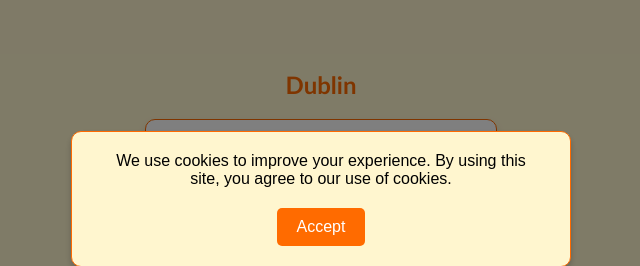
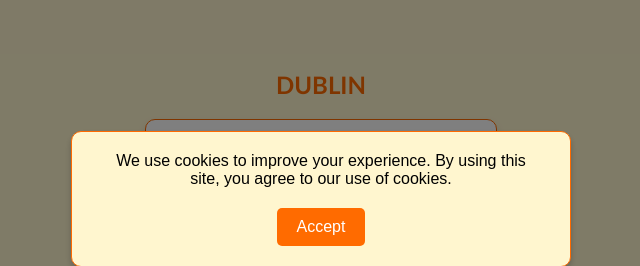
Before and after one commit to PadraigHawkins/Out-new, a plain HTML site: page index.html in a window 1280 px wide. Shown: the part 201-467 px from the top of the page, 319-959 px from the left. Drawn offline with Linux system fonts and the light colour scheme.

Commit message:
Update index.html

```diff
--- a/index.html
+++ b/index.html
@@ -30,7 +30,7 @@
             <h1>Out Tonight</h1>
         </header>
         <main class="app-content">
-            <h2 class="pub-list-header">Dublin</h2> <!-- New Header -->
+            <h2 class="pub-list-header">DUBLIN</h2> <!-- New Header -->
             <div class="name-container">
                 <h2><a id="itemLink" href="#" target="_blank">Click the button find a pub!</a></h2>
             </div>
```
